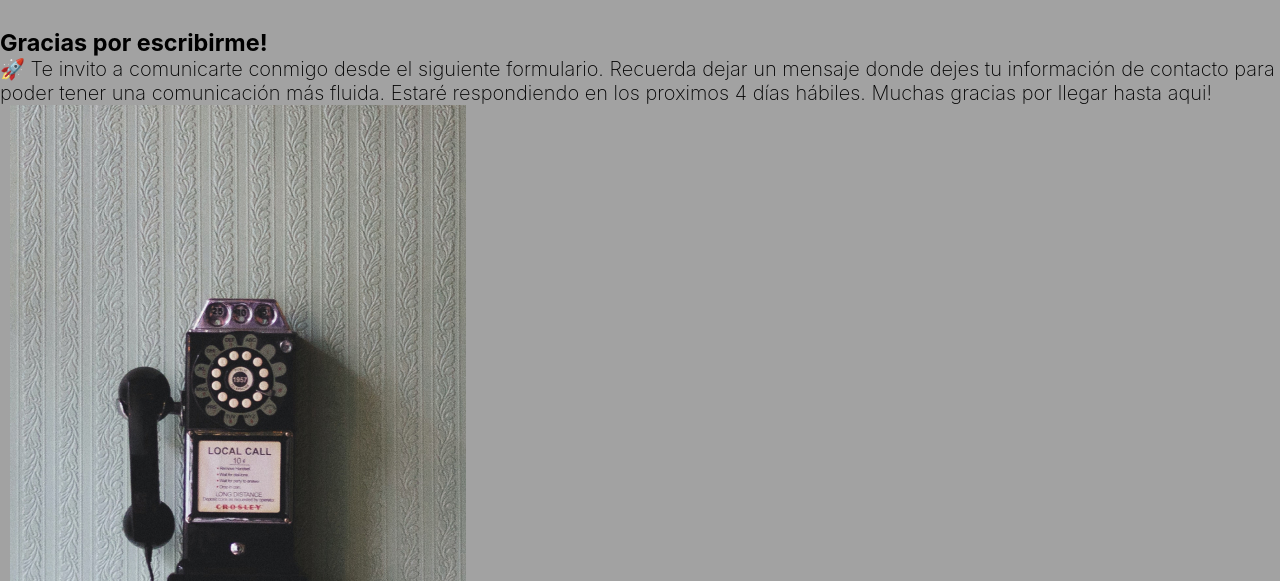
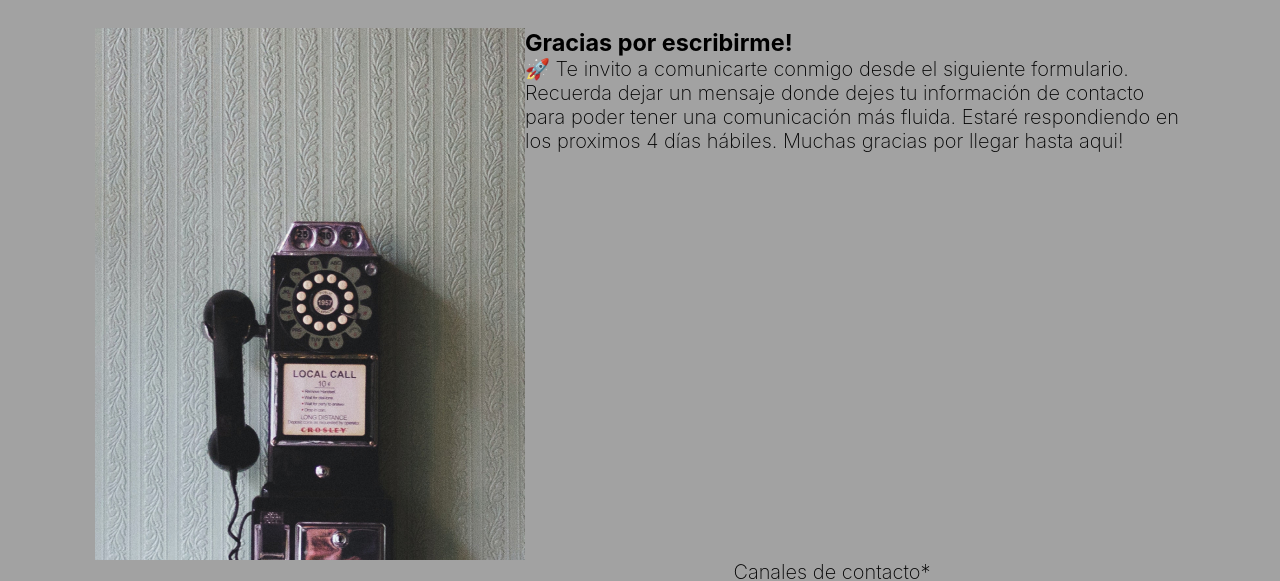
Before and after one commit to Lugonz/ProyectoFinal, a plain HTML site: page pages/contacto.html in a window 1280 px wide. Shown: the part 201-782 px from the top of the page. Drawn offline with Linux system fonts and the light colour scheme.

Commit message:
cambios en contacto

```diff
--- a/css/style.css
+++ b/css/style.css
@@ -474,3 +474,48 @@
                 list-style: none;
                 color: rgb(0, 0, 0);
             }
+
+            /*propiedades del contenedor CONTACTO */
+
+            .contenedor_uno_contacto {
+                height: 100%;
+                background-color:  rgb(162, 162, 162);
+                display: flex;
+                /* dirección de los hijos, flex direction, viene preestablecida en row*/
+                flex-direction: row;
+                /* separar columnas y filas*/
+                gap: 0px;
+                /*propiedad pasra que los hijos colapsen*/
+                flex-wrap: wrap;
+                /* propiedad para configurar de una vez el flow y el colapse flex-flow: row wrap; */
+                /* propiedades para alinear en eje vertical y horizontal*/
+                justify-content: center;
+                /*align-items: center;*/
+            }
+
+            /* estilos de los hijos */
+            .hijos_uno_contacto {
+                font-size: 20px;
+                font-weight: 200;
+                color: rgb(0, 0, 0);
+                width: 430px;
+                height: 532px;
+                /*background-color: aqua;*/
+                background-image: url(../img/contacto.jpg);
+                margin: 0px;
+            }
+
+            .hijos_dos_contacto {
+                font-size: 20px;
+                font-weight: 200;
+                color: rgb(0, 0, 0);
+                width: 660px;
+                height: 532px;
+                background-color:rgb(162, 162, 162);
+                margin: 0px;
+            }
+
+            .textos_contacto {
+                list-style: none;
+                color: rgb(0, 0, 0);
+            }
--- a/pages/contacto.html
+++ b/pages/contacto.html
@@ -36,20 +36,21 @@
             <h2>Contacto</h2>
         </div>
 
-        <div class="bloqueuno">
+        <div class="contenedor_uno_contacto">
 
-            <h3 class="subtitulos2">Gracias por escribirme!</h3>
+            <div class="hijos_uno_contacto">
+                <div class="textos_contacto"></div>
+            </div>
 
-                <p> 🚀 Te invito a comunicarte conmigo desde el siguiente formulario. Recuerda dejar un mensaje donde dejes tu información de contacto para poder tener una comunicación más fluida. Estaré respondiendo en los proximos 4 días hábiles. Muchas gracias por llegar hasta aqui!
-                </p>
-
+            <div class="hijos_dos_contacto">
+                <div class="textos_contacto">
+                        <h3 class="subtitulos2">Gracias por escribirme!</h3>
+                        <p class="textos"> 🚀 Te invito a comunicarte conmigo desde el siguiente formulario. Recuerda dejar un mensaje donde dejes tu información de contacto para poder tener una comunicación más fluida. Estaré respondiendo en los proximos 4 días hábiles. Muchas gracias por llegar hasta aqui!
+                        </p>
+                </div>
+            </div>
         </div>
 
-        <div class="imagenref">
-
-            <img src="../img/contacto.jpg" alt="Contacto con clientes">
-
-        </div>
 
 
         <!--Formulario de contacto-->
@@ -115,9 +116,7 @@
         <h5>
 
         <a href="https://www.behance.net/contrerasluis" target="_blank">Behance</a>
-
         <a href="https://www.linkedin.com/in/luis-contreras-1345b118b/"target="_blank">LinkedIn</a>
-
         <a href="#arriba">Ir arriba</a>
 
     </footer>
```
Also changed, not shown: pages/arte.html (+1 -2 lines), pages/diseño.html (+1 -6 lines), pages/servicios.html (+0 -3 lines).
